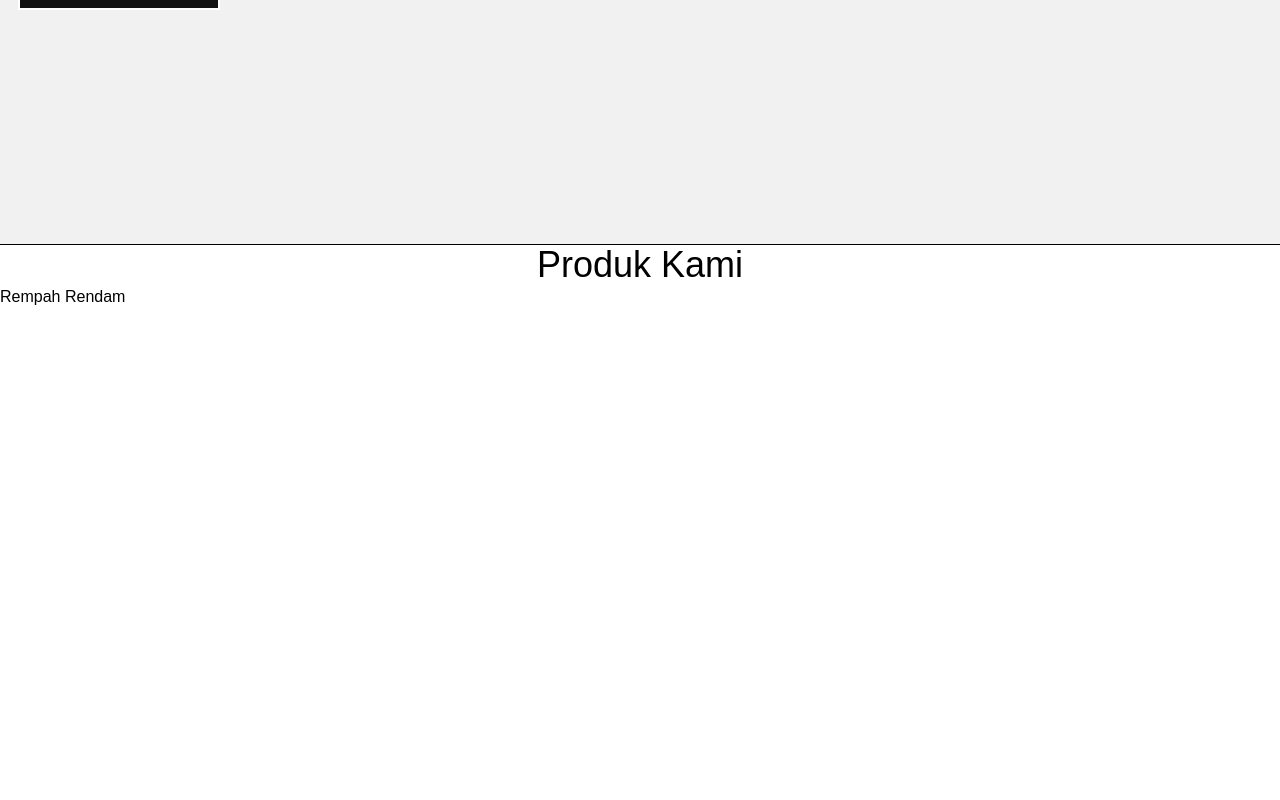
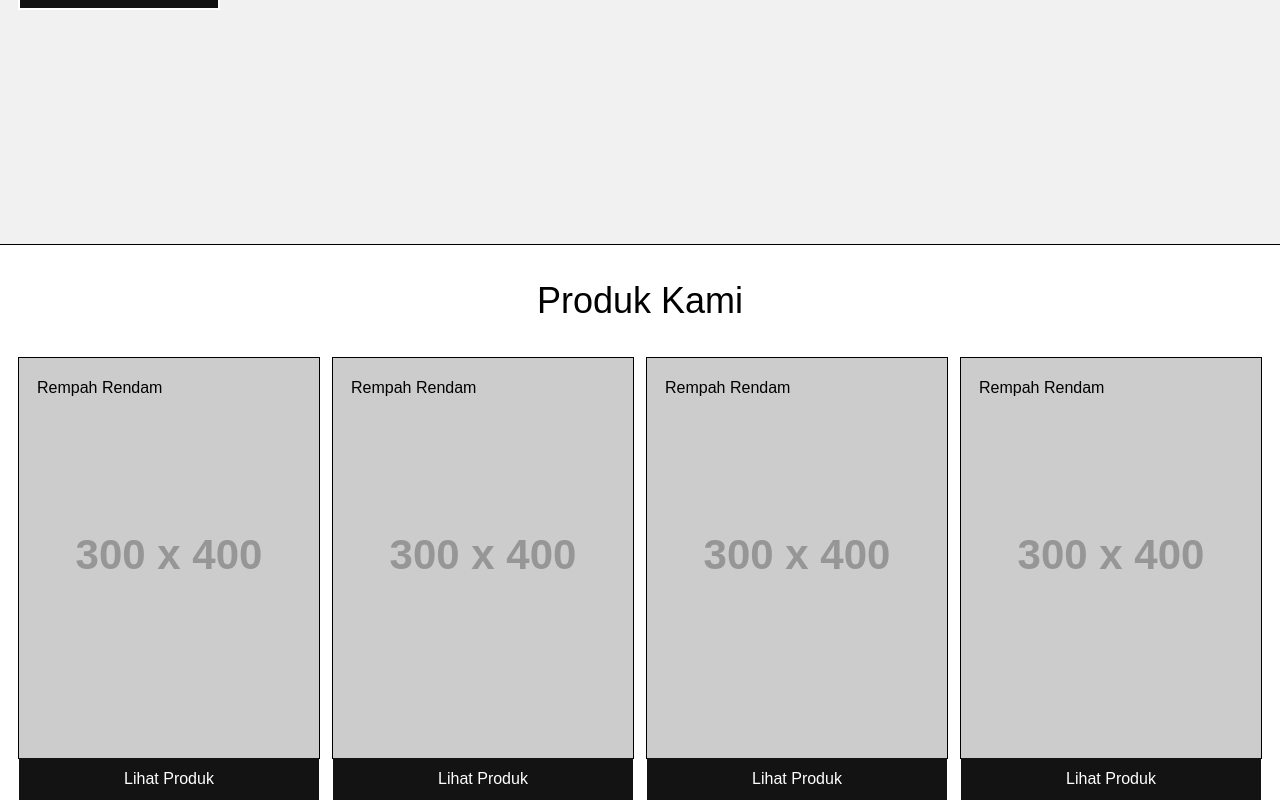
Before and after one commit to naprirfan/purezenherbs, a React (Create React App) app: page / in a window 1280 px wide. Shown: the part 654-1454 px from the top of the page. Before the commit the page ends 963 px from the top, so only its background shows below. Built offline with nearby package versions, Linux system fonts and the light colour scheme; the HTML template or start-up script is replaced by a standard one.

Commit message:
init product list

```diff
--- a/src/components/products/Products.tsx
+++ b/src/components/products/Products.tsx
@@ -2,18 +2,24 @@ import db from '../../db.json';
 
 export const Products = () => {
     return (
-        <div>
-            <h2 className="text-4xl text-center">Produk Kami</h2>
+        <div className="flex justify-center mb-4">
+            <div className="container px-2">
+                <h2 className="text-4xl text-center my-4">Produk Kami</h2>
 
-            <div className="flex">
+                <div className="flex flex-row justify-between">
                     {
                         db.products.map((product) => (
-                        <div>
+                            <div className="relative border">
+                                <img src={product.image} alt={product.name} />
+                                <div className="absolute top-2 left-2">
                                     {product.name}
+                                </div>
+                                <a href="#" className="bg-charcoal w-full block text-white text-center py-1 block absolute top-0">Lihat Produk</a>
                             </div>
                         ))
                     }
                 </div>
             </div>
+        </div>
     )
 }
--- a/src/db.json
+++ b/src/db.json
@@ -1,11 +1,40 @@
 {
     "products": [
         {
+            "id": 1,
             "name": "Rempah Rendam",
             "price": "Rp 148.000",
             "description": "Lorem ipsum",
             "tokopediaLink": "https://example.com",
-            "shopeeLink": "https://example.com"
+            "shopeeLink": "https://example.com",
+            "image": "https://placehold.co/300x400/png"
+        },
+        {
+            "id": 1,
+            "name": "Rempah Rendam",
+            "price": "Rp 148.000",
+            "description": "Lorem ipsum",
+            "tokopediaLink": "https://example.com",
+            "shopeeLink": "https://example.com",
+            "image": "https://placehold.co/300x400/png"
+        },
+        {
+            "id": 1,
+            "name": "Rempah Rendam",
+            "price": "Rp 148.000",
+            "description": "Lorem ipsum",
+            "tokopediaLink": "https://example.com",
+            "shopeeLink": "https://example.com",
+            "image": "https://placehold.co/300x400/png"
+        },
+        {
+            "id": 1,
+            "name": "Rempah Rendam",
+            "price": "Rp 148.000",
+            "description": "Lorem ipsum",
+            "tokopediaLink": "https://example.com",
+            "shopeeLink": "https://example.com",
+            "image": "https://placehold.co/300x400/png"
         }
     ]
 }
```
Lines whose indentation alone changed are shown as unchanged.
